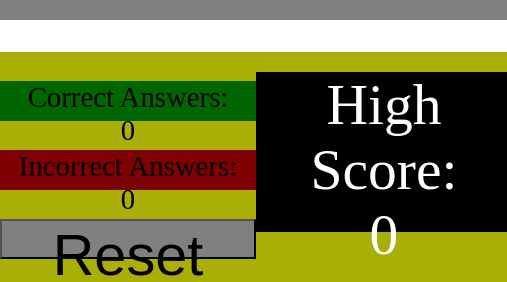
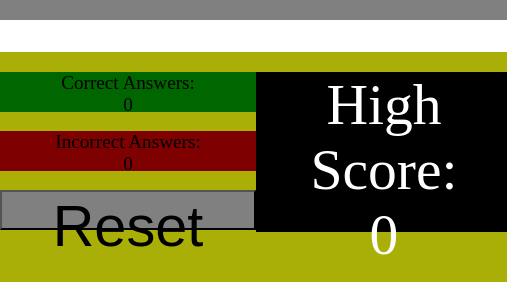
Before and after one commit to xPrajwal/maps-project, a plain HTML site: page index.html in a window 1280 px wide. Shown: the part 403-685 px from the top of the page, 0-507 px from the left. Drawn offline with Linux system fonts and the light colour scheme; some packages are replaced by stand-ins of ours.

Commit message:
Reduced the font size of Correct and Wrong answer section

```diff
--- a/style.css
+++ b/style.css
@@ -46,14 +46,14 @@ body {
   width: 50%;
   height: 10%;
   text-align: center;
-  font-size: 1.5em;
+  font-size: 1em;
   background-color: rgb(0, 102, 0);
 }
 #incorrect-answers {
   width: 50%;
   height: 10%;
   text-align: center;
-  font-size: 1.5em;
+  font-size: 1em;
   background-color: rgb(126, 0, 0);
 }
 #high-score {
```
Also changed, not shown: index.html (+1 -0 lines).
